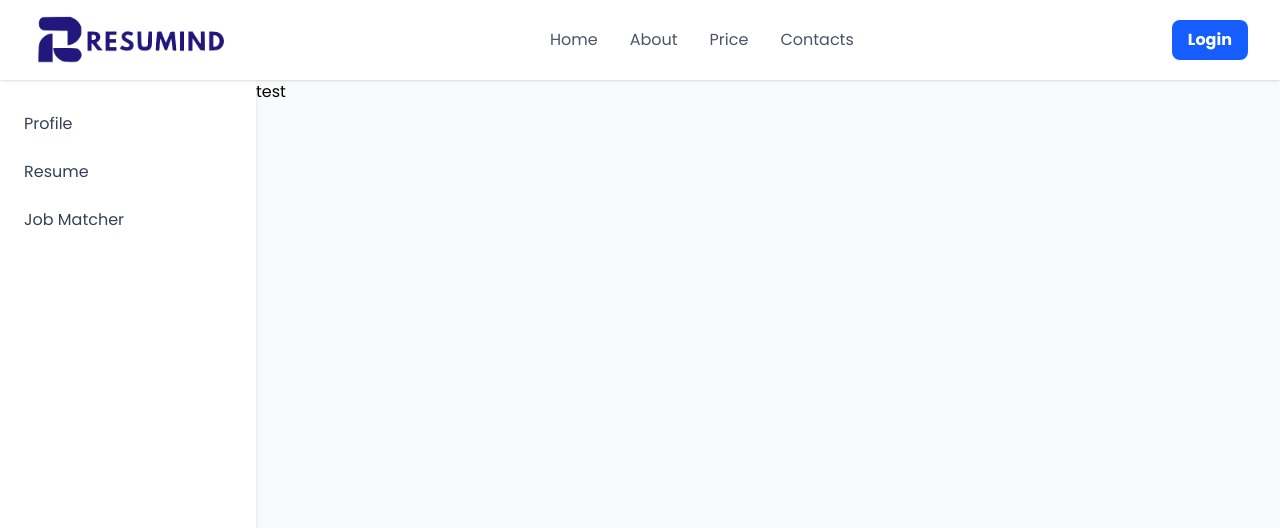
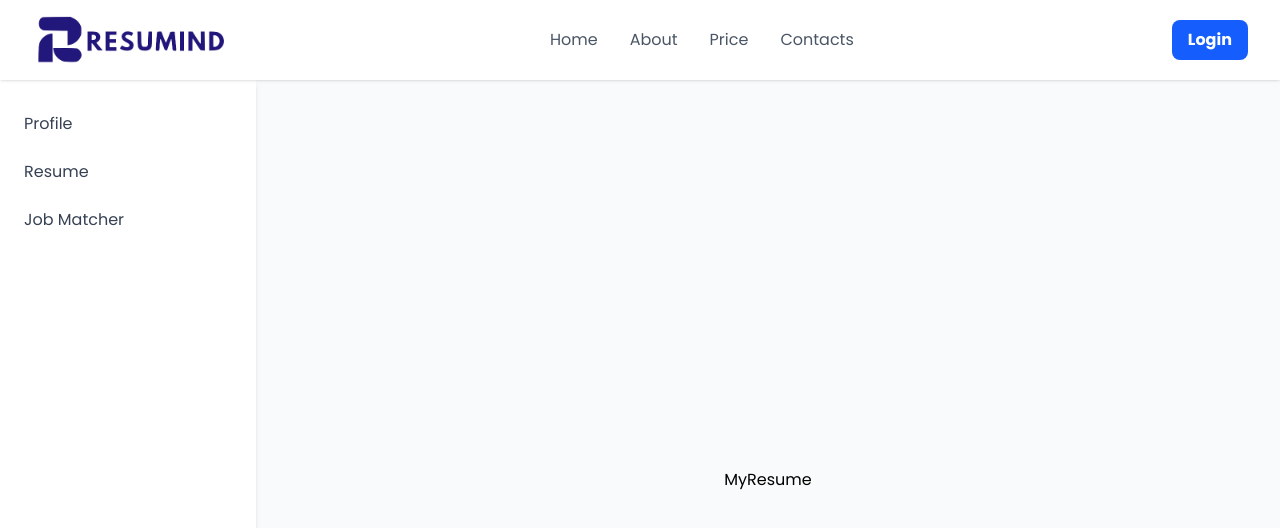
Before and after one commit to BAAD-Dev/Resumind, a Next.js app in the folder client/: page /myresume in a window 1280 px wide. Shown: the top 528 px of the page. Built offline with nearby package versions, Linux system fonts and the light colour scheme; no server answers.

Commit message:
Sementara

```diff
--- a/client/src/app/myresume/page.tsx
+++ b/client/src/app/myresume/page.tsx
@@ -1,7 +1,9 @@
 export default function MyResumePage() {
   return (
     <>
-      <h1>test</h1>
+      <section className="flex h-full justify-center items-center">
+        <h1>MyResume</h1>
+      </section>
     </>
   );
 }
--- a/client/src/app/payment/page.tsx
+++ b/client/src/app/payment/page.tsx
@@ -11,8 +11,8 @@ export default function Price() {
     const dataCustomer = {
       orderId: "order-" + Date.now(),
       amount: 20000,
-      customerName: "garin",
-      customerEmail: "garin@mail.com",
+      customerName: "Akbar Subiyantoro",
+      customerEmail: "akbar@mail.com",
       customerPhone: "081111030205",
     };
 
```
Also changed, not shown: 2 other files (tests, documents, lock files or other folders).
